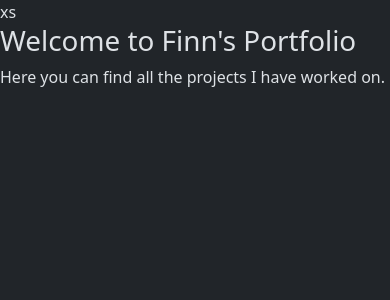
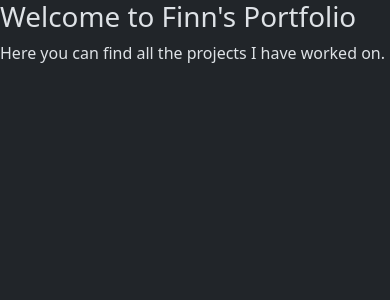
Before and after one commit to FinnE145/FEWebsite, a Flask app: template templates/index.html in a window 390 px wide. Shown: the top 300 px of the page. Run offline with Flask 3, Linux system fonts and the light colour scheme; the template is opened without the code that fills it, so the values that code supplies are empty.

Commit message:
Layout: Remove breakpoint indicators

```diff
--- a/templates/layout.html
+++ b/templates/layout.html
@@ -9,12 +9,12 @@
         {% block head %}{% endblock %}
     </head>
     <body>
-        <div class="d-block d-sm-none">xs</div>
+        <!-- <div class="d-block d-sm-none">xs</div>
         <div class="d-none d-sm-block d-md-none">sm</div>
         <div class="d-none d-md-block d-lg-none">md</div>
         <div class="d-none d-lg-block d-xl-none">lg</div>
         <div class="d-none d-xl-block d-xxl-none">xl</div>
-        <div class="d-none d-xxl-block">xxl</div>
+        <div class="d-none d-xxl-block">xxl</div> -->
         {% block content %}{% endblock %}
         <script src="https://cdn.jsdelivr.net/npm/bootstrap@5.3.3/dist/js/bootstrap.bundle.min.js" integrity="sha384-YvpcrYf0tY3lHB60NNkmXc5s9fDVZLESaAA55NDzOxhy9GkcIdslK1eN7N6jIeHz" crossorigin="anonymous"></script>
         {% block scripts %}{% endblock %}
```
